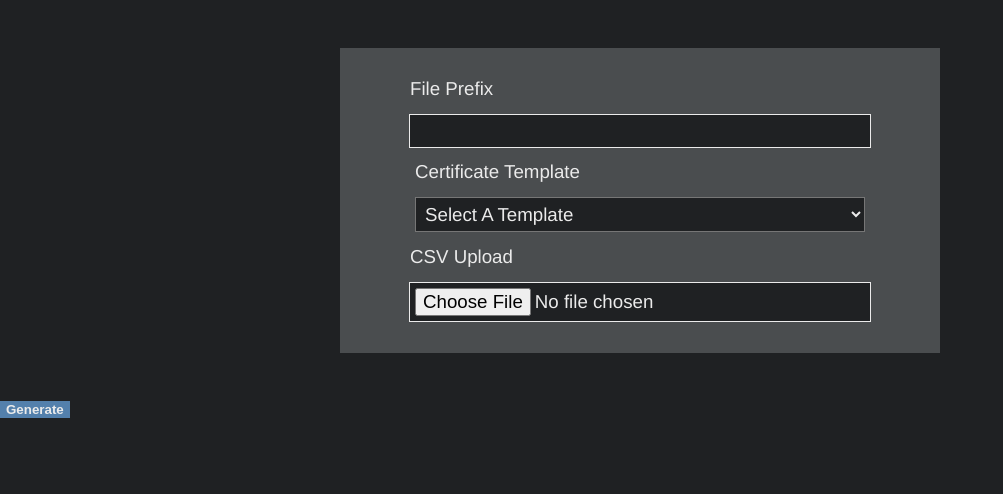
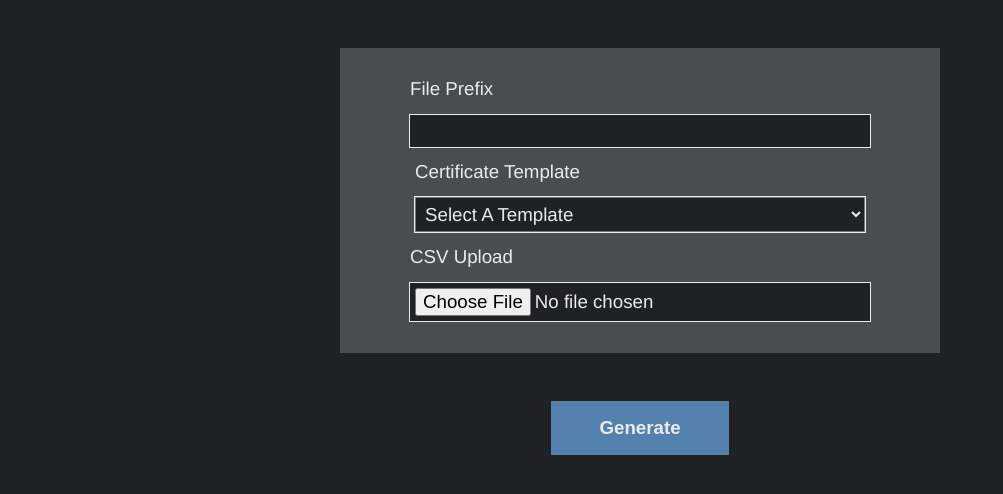
Before and after one commit to KRBYdesign/pdf-certificate-generator, a PHP site: page / in a window 1280 px wide. Shown: the part 64-558 px from the top of the page, without its empty margins (0-1003 px from the left). Run offline with PHP 8.4, Linux system fonts and the light colour scheme.

Commit message:
config form styling

```diff
--- a/index.php
+++ b/index.php
@@ -49,7 +49,9 @@ try {
 
         </form>
 
-        <button type="button" class="button button-primary">Generate</button>
+        <div id="config-controls">
+            <button type="button" class="button button-primary" id="config-submit">Generate</button>
+        </div>
 
         <script src="index.js"></script>
     </body>
--- a/src/styles/buttons.css
+++ b/src/styles/buttons.css
@@ -6,6 +6,8 @@
     align-items: center;
     justify-content: center;
     font-weight: 700;
+    font-size: 1.17rem;
+    padding: 1rem 3rem
 }
 .button-primary {
     background-color: var(--primary);
--- a/src/styles/main.css
+++ b/src/styles/main.css
@@ -89,6 +89,7 @@ header {
 }
 .input-container select {
     width: 450px;
+    outline: 1px solid var(--text);
     background-color: var(--background);
     color: var(--text);
     padding: 5px;
@@ -108,3 +109,10 @@ header {
     row-gap: 1rem;
     background-color: var(--secondary);
 }
+#config-controls {
+    margin: auto;
+    display: flex;
+    align-items: center;
+    justify-content: center;
+    column-gap: 3rem;
+}
```
